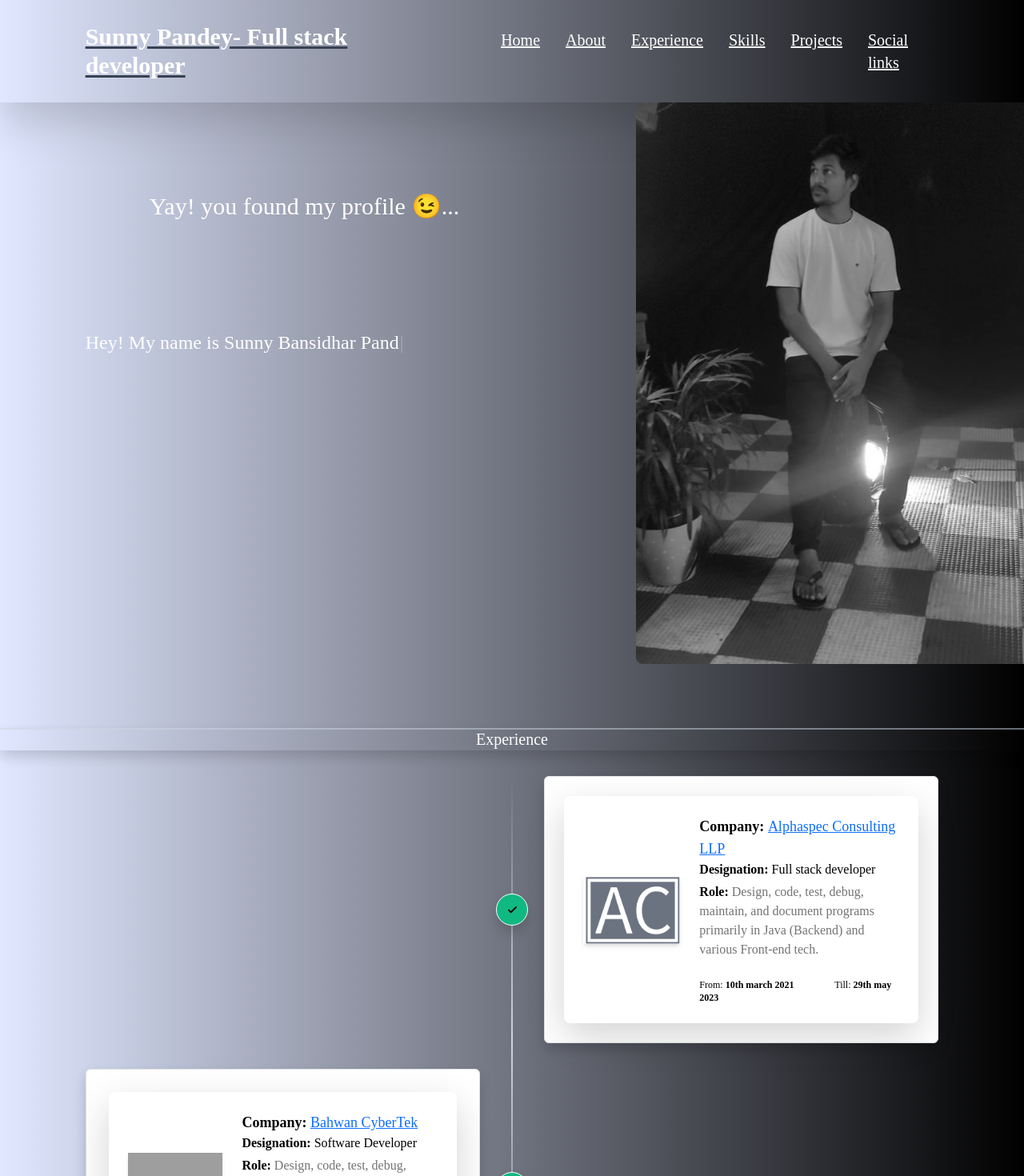
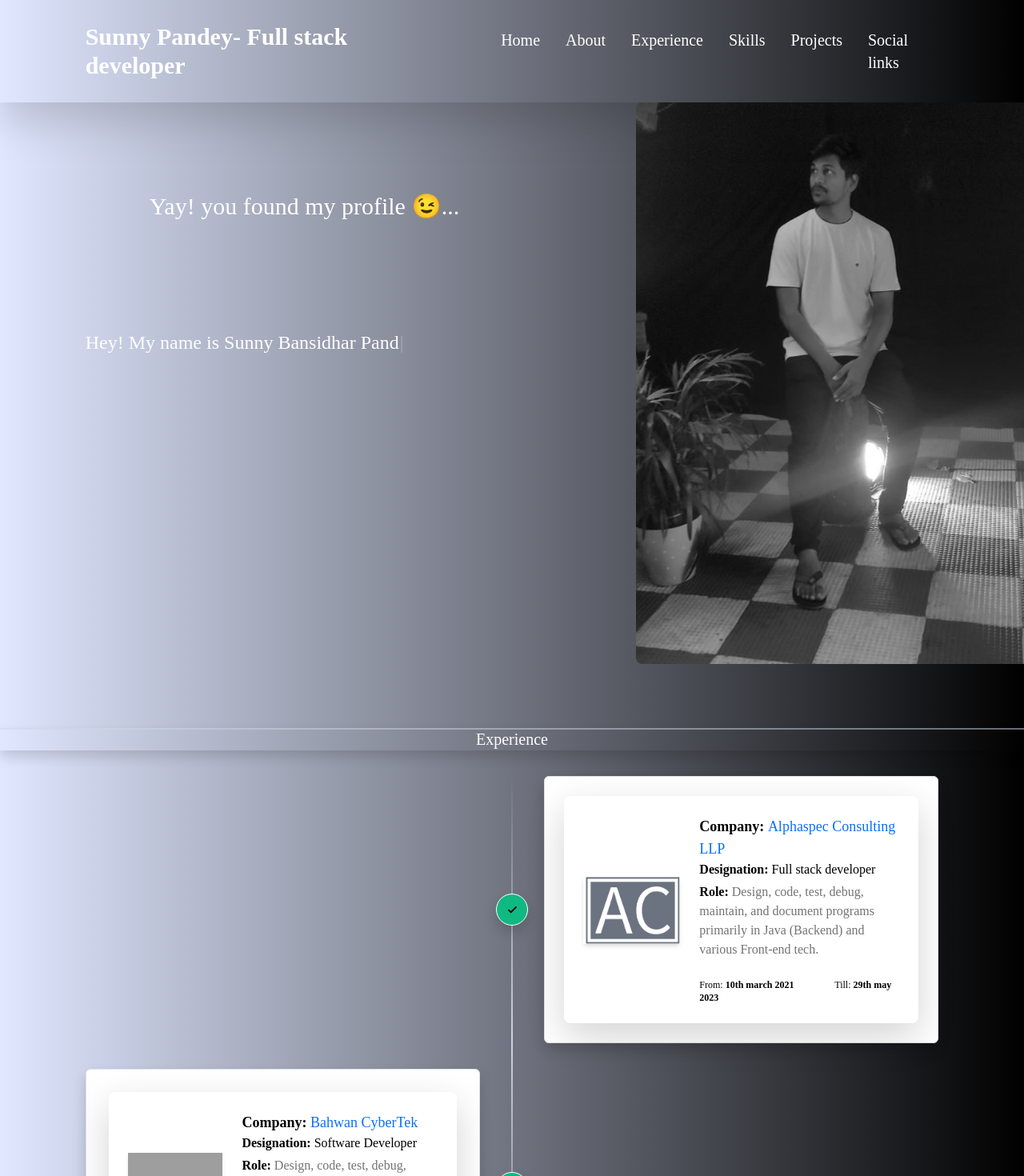
Before and after one commit to s4sunnny/port-folio, a React (Vite) app: page / in a window 1280 px wide. Shown: the top 1470 px of the page at 80% size. Built offline with nearby package versions, Linux system fonts and the light colour scheme; grey boxes are pictures that could not be loaded.

Commit message:
resolved image issues

```diff
--- a/src/Component/Experiences.tsx
+++ b/src/Component/Experiences.tsx
@@ -71,7 +71,7 @@ export function Experiences() {
                   <div className="bg-white md:flex md:flex-row">
                     <div className="bg-white mx-auto mb-6 flex w-36 items-center justify-center md:mx-0 md:w-96 lg:mb-0">
                       <img
-                        src="public\aplhaspecLogo.png"
+                        src={"/aplhaspecLogo.png"}
                         className="shadow-md dark:shadow-black/30"
                         alt="Company's logo"
                       />
@@ -81,7 +81,7 @@ export function Experiences() {
                         Company:&nbsp;
                         <span className="bg-white no-underline hover:underline text-black font-semibold">
                           <a
-                            className="bg-white font-normal"
+                            className="no-underline	bg-white font-normal"
                             href="https://alphaspec.in/"
                             target="_blank"
                           >
@@ -153,7 +153,7 @@ export function Experiences() {
                         Company:&nbsp;
                         <span className="bg-white no-underline hover:underline text-black font-semibold">
                           <a
-                            className="bg-white font-normal"
+                            className="no-underline	bg-white font-normal"
                             href="https://bahwancybertek.com/"
                             target="_blank"
                           >
--- a/src/Component/Home.tsx
+++ b/src/Component/Home.tsx
@@ -13,8 +13,8 @@ export function Home() {
           </div>
           <div className="items-center my-8">
             <img
-              src="public\sticker.png"
-              className="ml-20 h-41 max-w-lg rounded-lg profileImg"
+              src={"/sticker.png"}
+              className="ml-20 max-w-lg rounded-lg profileImg"
               alt="Image"
             />
           </div>
--- a/src/Component/Nav.tsx
+++ b/src/Component/Nav.tsx
@@ -1,11 +1,11 @@
 import { useState } from "react";
-import { MoonIcon, SunIcon, Bars3Icon } from "@heroicons/react/24/outline";
+import { Bars3Icon } from "@heroicons/react/24/outline";
 
 export function Nav() {
   const [toggleMenu, setToggleMenu] = useState(false);
 
   return (
-    <div className="sticky top-0 drop-shadow-2xl bg-gradient-to-r from-indigo-100 via-grey-100 to-black">
+    <div className="sticky top-0 z-50 w-full drop-shadow-2xl bg-gradient-to-r from-indigo-100 to-black">
       <nav>
         <div className="flex mx-auto justify-between w-5/6 ">
           {/* Primary menu and logo */}
@@ -14,7 +14,7 @@ export function Nav() {
             <div>
               <a
                 href="/"
-                className="flex gap-1 font-bold text-gray-700 items-center "
+                className="no-underline	flex gap-1 font-bold text-gray-700 items-center "
               >
                 <span className="text-3xl text-white">
                   Sunny Pandey- Full stack developer
@@ -23,40 +23,27 @@ export function Nav() {
             </div>
             {/* primary */}
             <div className="hidden lg:flex gap-8 ">
-              <a href="#" className="text-xl text-white">
+              <a href="#" className="no-underline	text-xl text-white">
                 Home
               </a>
-              <a href="#" className="text-xl text-white">
+              <a href="#" className="no-underline	text-xl text-white">
                 About
               </a>
-              <a href="#" className="text-xl text-white">
+              <a href="#" className="no-underline	text-xl text-white">
                 Experience
               </a>
-              <a href="#" className="text-xl text-white">
+              <a href="#" className="no-underline	text-xl text-white">
                 Skills
               </a>
-              <a href="#" className="text-xl text-white">
+              <a href="#" className="no-underline	text-xl text-white">
                 Projects
               </a>
-              <a href="#" className="text-xl text-white">
+              <a href="#" className="no-underline	text-xl text-white">
                 Social links
               </a>
             </div>
           </div>
-          {/* secondary */}
           <div className="flex gap-6">
-            <div className="hidden xs:flex items-center gap-10">
-              <div className="hidden lg:flex items-center gap-2">
-                <MoonIcon className="h-6 w-6" />
-                <SunIcon className="h-6 w-6" />
-              </div>
-              <div>
-                <button className="rounded-full border-solid border-2 border-gray-300 py-2 px-4 hover:bg-gray-700 hover:text-gray-100">
-                  Free Trial
-                </button>
-              </div>
-            </div>
-            {/* Mobile navigation toggle */}
             <div className="lg:hidden flex items-center">
               <button onClick={() => setToggleMenu(!toggleMenu)}>
                 <Bars3Icon className="h-6" />
@@ -64,7 +51,6 @@ export function Nav() {
             </div>
           </div>
         </div>
-        {/* mobile navigation */}
         <div
           className={`fixed z-40 w-full overflow-hidden flex flex-col lg:hidden gap-12  origin-top duration-700 ${
             !toggleMenu ? "h-0" : "h-full"
```
